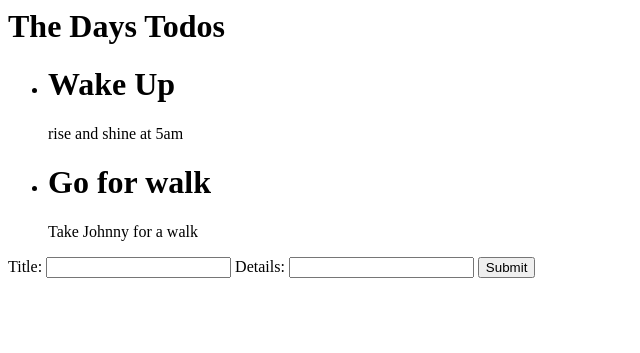
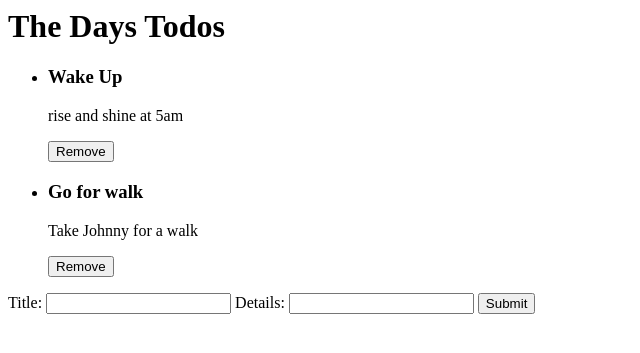
Before and after one commit to kcanamar/basic-django-todo, a Django app: page /index/ in a window 1280 px wide. Shown: the top 353 px of the page, without its empty margins (0-640 px from the left). Run offline with Django 4.2, Linux system fonts and the light colour scheme; data comes from the database, SQL or seed files in the repository; both versions use the stored data as it was after the commit.

Commit message:
removes a todo by the primary key in db

```diff
--- a/todo/urls.py
+++ b/todo/urls.py
@@ -15,9 +15,12 @@ Including another URLconf
 """
 from django.contrib import admin
 from django.urls import path
-from todos.views import index
+# remember to import functions to pass to views
+from todos.views import index, remove
 
+# dont forget the trailing / in the path definitions
 urlpatterns = [
     path('admin/', admin.site.urls),
-    path('index/', index)
+    path('index/', index),
+    path('delete/<int:id>/', remove)
 ]
--- a/todos/templates/index.html
+++ b/todos/templates/index.html
@@ -9,7 +9,13 @@
     {% endcomment %}
 
     {% for todo in todos %}
-        <li><h1>{{todo.title}}</h1><p>{{todo.details}}</p></li>
+        <li>
+            <h3>{{todo.title}}</h3>
+            <p>{{todo.details}}</p>
+        </li>
+        <form action="/delete/{{todo.id}}/" method="POST">
+            <button type='submit'>Remove</button>
+        </form>
     {% comment %} endfor, endif, for a while loop use a combo of for with range endrange {% endcomment %}
     {% endfor %}
 </ul>
--- a/todos/views.py
+++ b/todos/views.py
@@ -31,3 +31,9 @@ def index(request):
         # thrid argument is the data to be passed to the template view
         # pass form as second property to data dictonary
         return render(request, 'index.html', {'todos': todos, 'form': form})
+
+def remove(request, id):
+    # use the Todo objects method to get the specific primary key mathcing the id parameter then delete
+    Todo.objects.get(pk=id).delete()
+    # then redirect to index
+    return HttpResponseRedirect("/index/")
```
Also changed, not shown: db.sqlite3.
